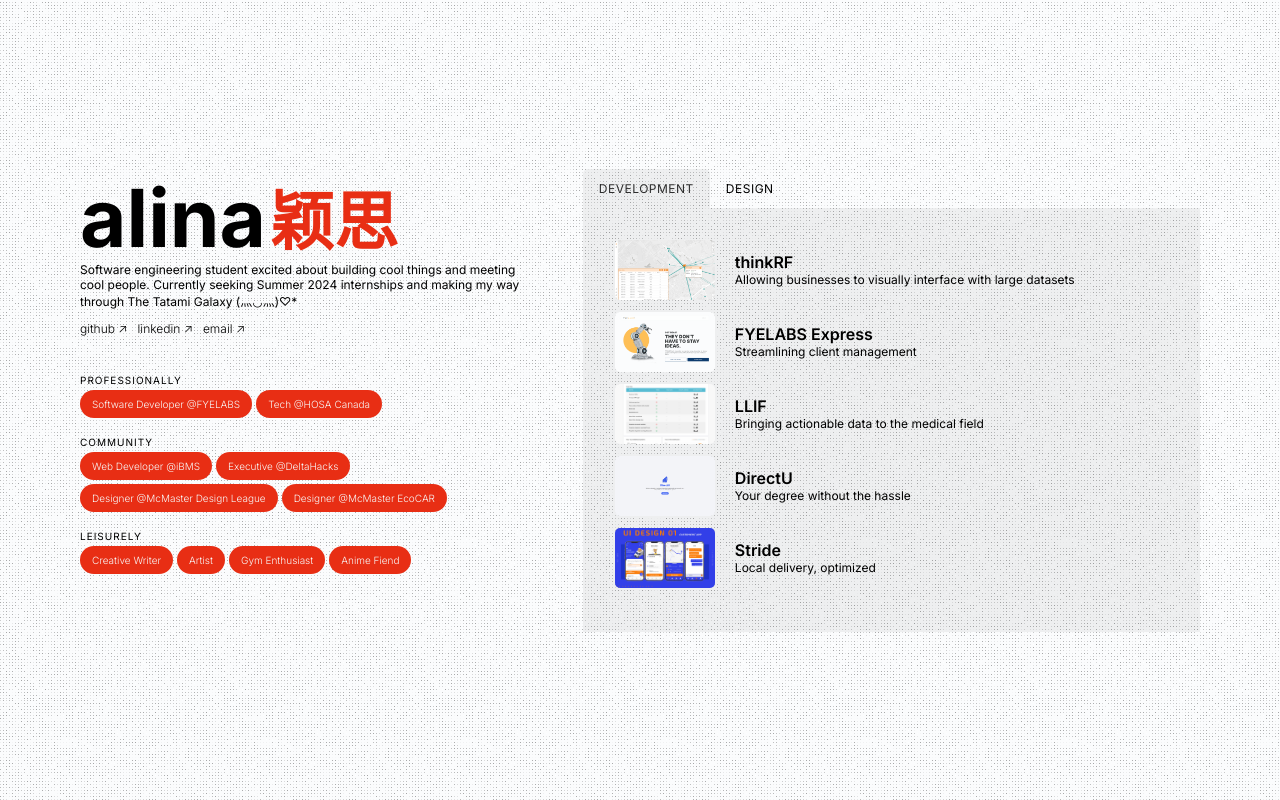
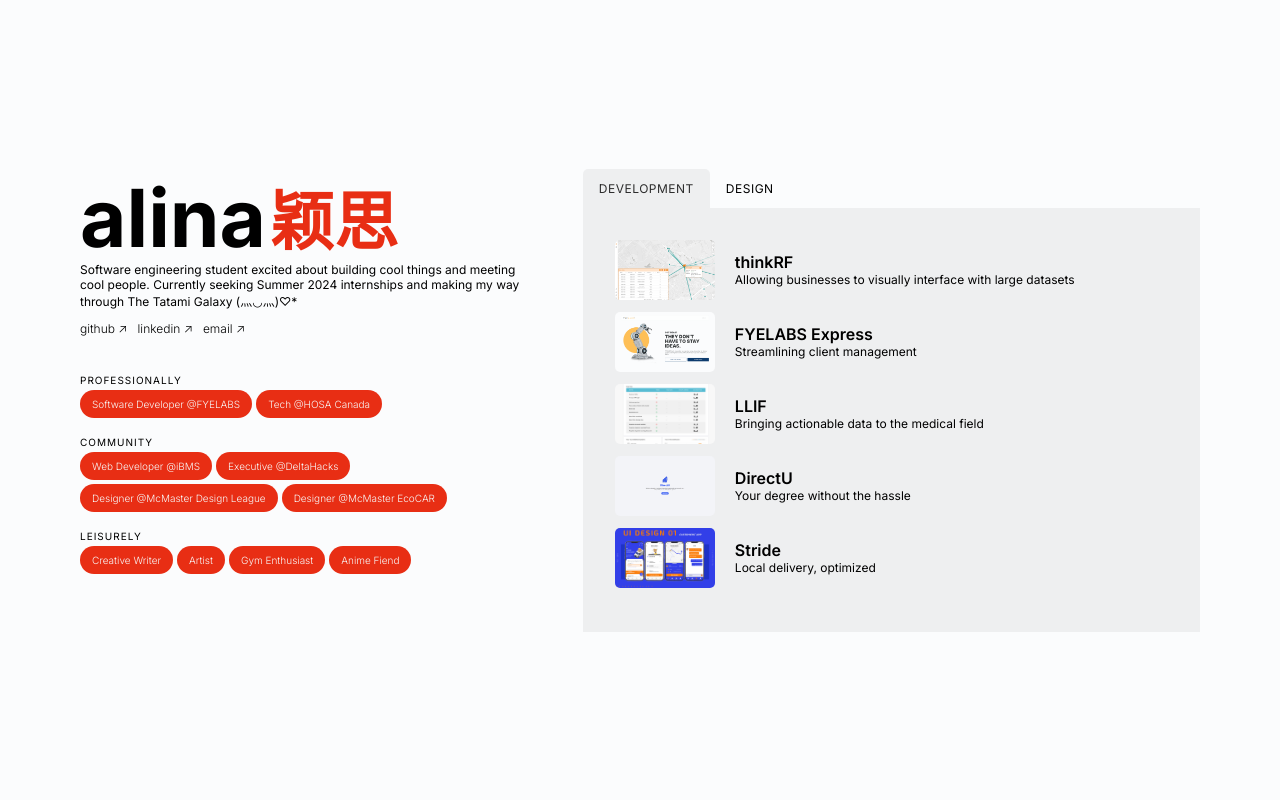
Before and after one commit to charcoalyy/portfolio, a React (Vite) app: page / in a window 1280 px wide. Built offline with nearby package versions, Linux system fonts and the light colour scheme.

Commit message:
texture rmv

```diff
--- a/src/components/pages/styles.module.scss
+++ b/src/components/pages/styles.module.scss
@@ -10,7 +10,7 @@
   width: 100vw;
   box-sizing: border-box;
 
-  background: url("/noise.png") center center repeat;
+  // background: url("wall.jpg") center center;
 }
 
 // for landing
```
